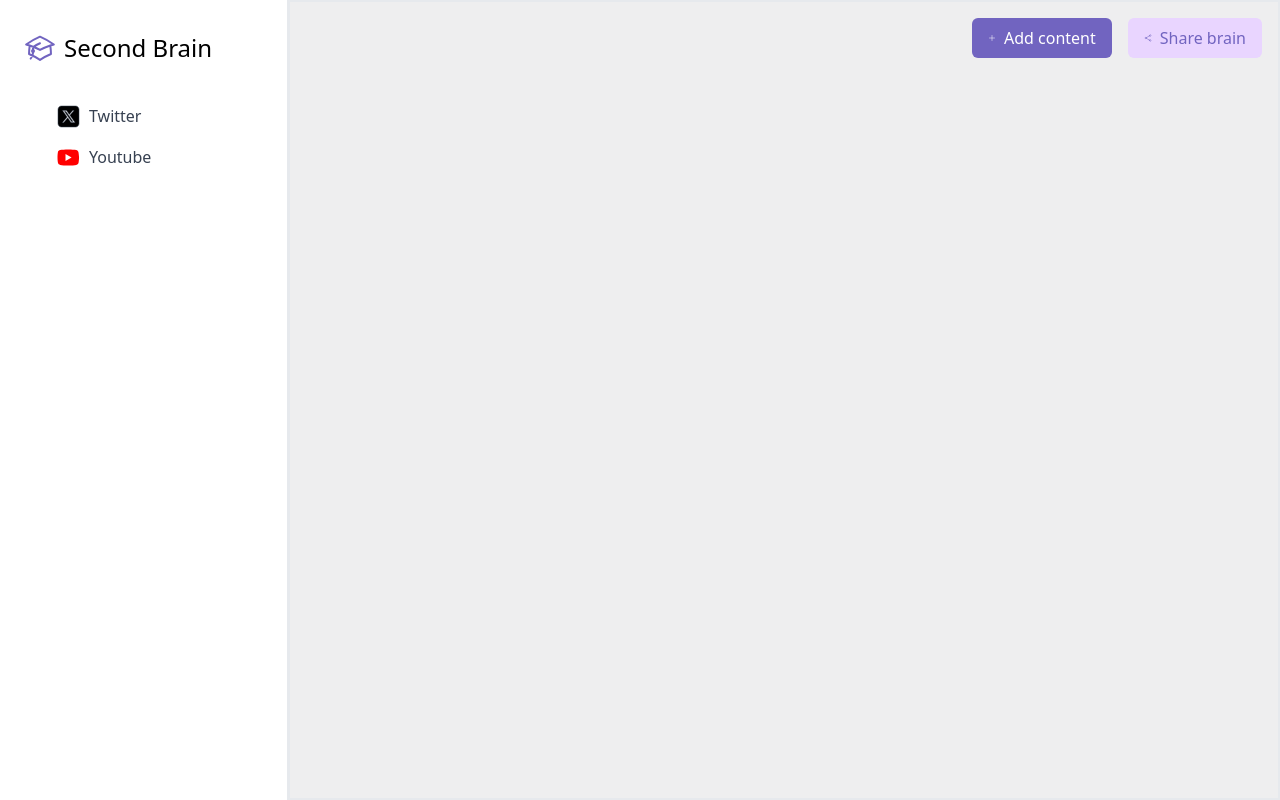
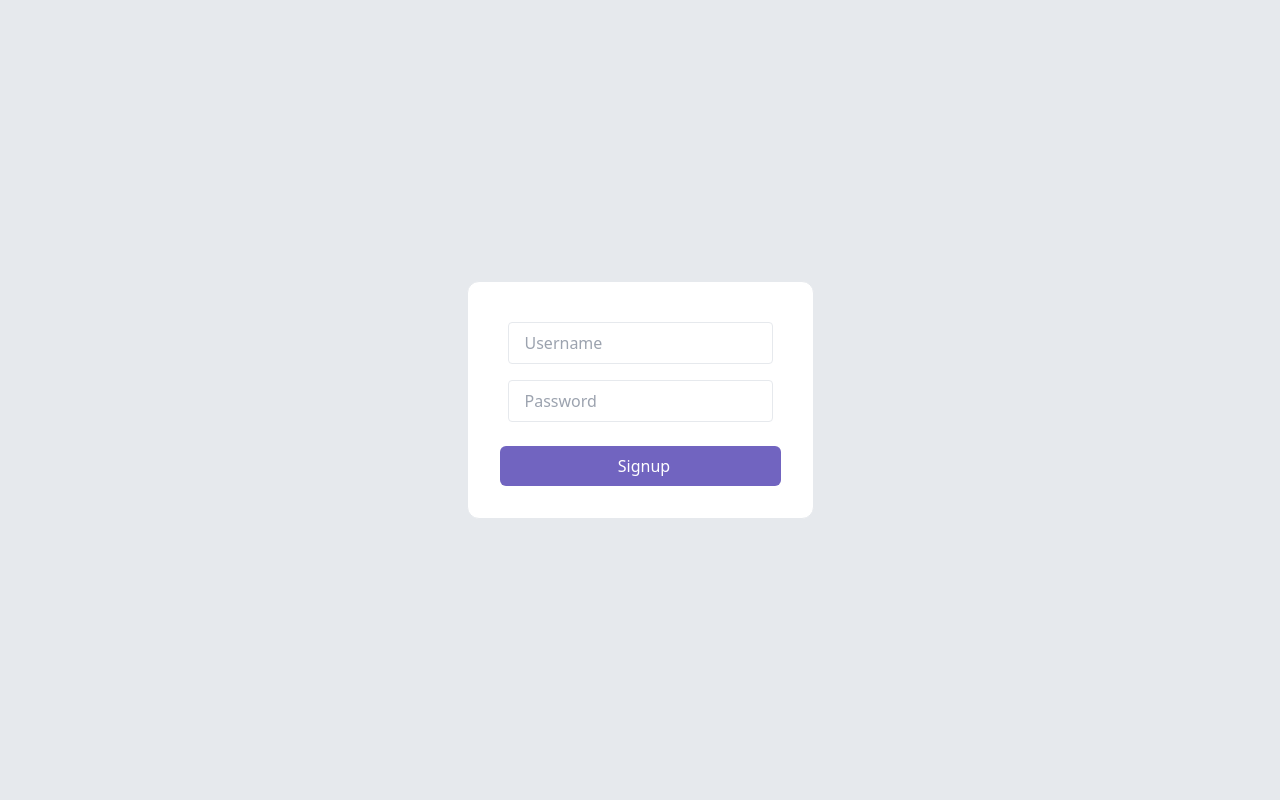
Before and after one commit to KhanArish16/second-brain-FE, a React (Vite) app: page /signup in a window 1280 px wide. Built offline with nearby package versions, Linux system fonts and the light colour scheme.

Commit message:
created routing

```diff
--- a/package.json
+++ b/package.json
@@ -10,8 +10,10 @@
     "preview": "vite preview"
   },
   "dependencies": {
+    "axios": "^1.9.0",
     "react": "^19.1.0",
-    "react-dom": "^19.1.0"
+    "react-dom": "^19.1.0",
+    "react-router-dom": "^7.6.0"
   },
   "devDependencies": {
     "@eslint/js": "^9.25.0",
--- a/src/App.tsx
+++ b/src/App.tsx
@@ -1,9 +1,16 @@
+import { BrowserRouter, Routes, Route } from "react-router-dom";
 import Dashboard from "./pages/dashboard";
+import Signin from "./pages/Signin";
+import Signup from "./pages/Signup";
 function App() {
   return (
-    <>
-      <Dashboard />
-    </>
+    <BrowserRouter>
+      <Routes>
+        <Route path="/signup" element={<Signup />} />
+        <Route path="/signin" element={<Signin />} />
+        <Route path="/dashboard" element={<Dashboard />} />
+      </Routes>
+    </BrowserRouter>
   );
 }
 
--- a/src/components/ui/Button.tsx
+++ b/src/components/ui/Button.tsx
@@ -31,9 +31,8 @@ export function Button({
         variantClasses[variant] +
         " " +
         defaultStyles +
-        `${fullWidth ? " w-full flex justify-center items-center" : ""} ${
-          loading ? "opacity-45	" : ""
-        }`
+        `${fullWidth ? " w-full flex justify-center items-center" : ""}
+        ${loading ? "opacity-45	" : ""}`
       }
       disabled={loading}
     >
--- /dev/null
+++ b/src/config.ts
@@ -0,0 +1 @@
+export const BACKEND_URL = "http://localhost:3000";
--- /dev/null
+++ b/src/pages/Signin.tsx
@@ -0,0 +1,23 @@
+import { Input } from "../components/Input";
+import { Button } from "../components/ui/Button";
+
+function Signin() {
+  return (
+    <div className="h-screen w-screen bg-gray-200 flex justify-center items-center">
+      <div className="bg-white rounded-xl border min-w-48 p-8">
+        <Input placeholder="Username" />
+        <Input placeholder="Password" />
+        <div className="flex justify-center pt-4">
+          <Button
+            loading={false}
+            variant="primary"
+            text="Signin"
+            fullWidth={true}
+          />
+        </div>
+      </div>
+    </div>
+  );
+}
+
+export default Signin;
--- /dev/null
+++ b/src/pages/Signup.tsx
@@ -0,0 +1,40 @@
+import { useRef } from "react";
+import { Input } from "../components/Input";
+import { Button } from "../components/ui/Button";
+import axios from "axios";
+import { BACKEND_URL } from "../config";
+
+function Signup() {
+  const usernameRef = useRef<HTMLInputElement>(null);
+  const userpasswordRef = useRef<HTMLInputElement>(null);
+
+  function signup() {
+    const username = usernameRef.current?.value;
+    const password = userpasswordRef.current?.value;
+
+    axios.post(BACKEND_URL + "/api/v1/signup", {
+      username,
+      password,
+    });
+    alert("you have signed up");
+  }
+  return (
+    <div className="h-screen w-screen bg-gray-200 flex justify-center items-center">
+      <div className="bg-white rounded-xl border min-w-48 p-8">
+        <Input placeholder="Username" reference={usernameRef} />
+        <Input placeholder="Password" reference={userpasswordRef} />
+        <div className="flex justify-center pt-4">
+          <Button
+            onClick={signup}
+            loading={false}
+            variant="primary"
+            text="Signup"
+            fullWidth={true}
+          />
+        </div>
+      </div>
+    </div>
+  );
+}
+
+export default Signup;
```
Also changed, not shown: src/pages/dashboard.tsx (+21 -0 lines), 1 other file (tests, documents, lock files or other folders).
